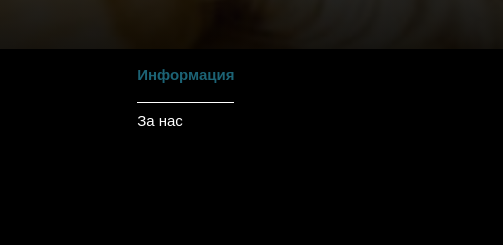
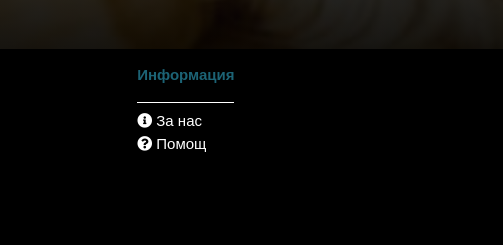
Before and after one commit to Niicksan/petfind.me, a website: page pages/add.html in a window 1280 px wide. Shown: the part 841-1086 px from the top of the page, 0-503 px from the left. Drawn offline with nearby package versions, Linux system fonts and the light colour scheme.

Commit message:
Edited Add page

```diff
--- a/pages/add.html
+++ b/pages/add.html
@@ -80,7 +80,8 @@
         <div class="about">
           <h4>Информация</h4>
           <ul>
-            <a href="../pages/about.html"><li>За нас</li> </a>
+            <a href="../pages/about.html"><li><i class="fas fa-info-circle"></i> За нас</li> </a>
+            <a href="../pages/contacts.html"><li><i class="fas fa-question-circle"></i> Помощ</li></a>
           </ul>
         </div>
 
```
